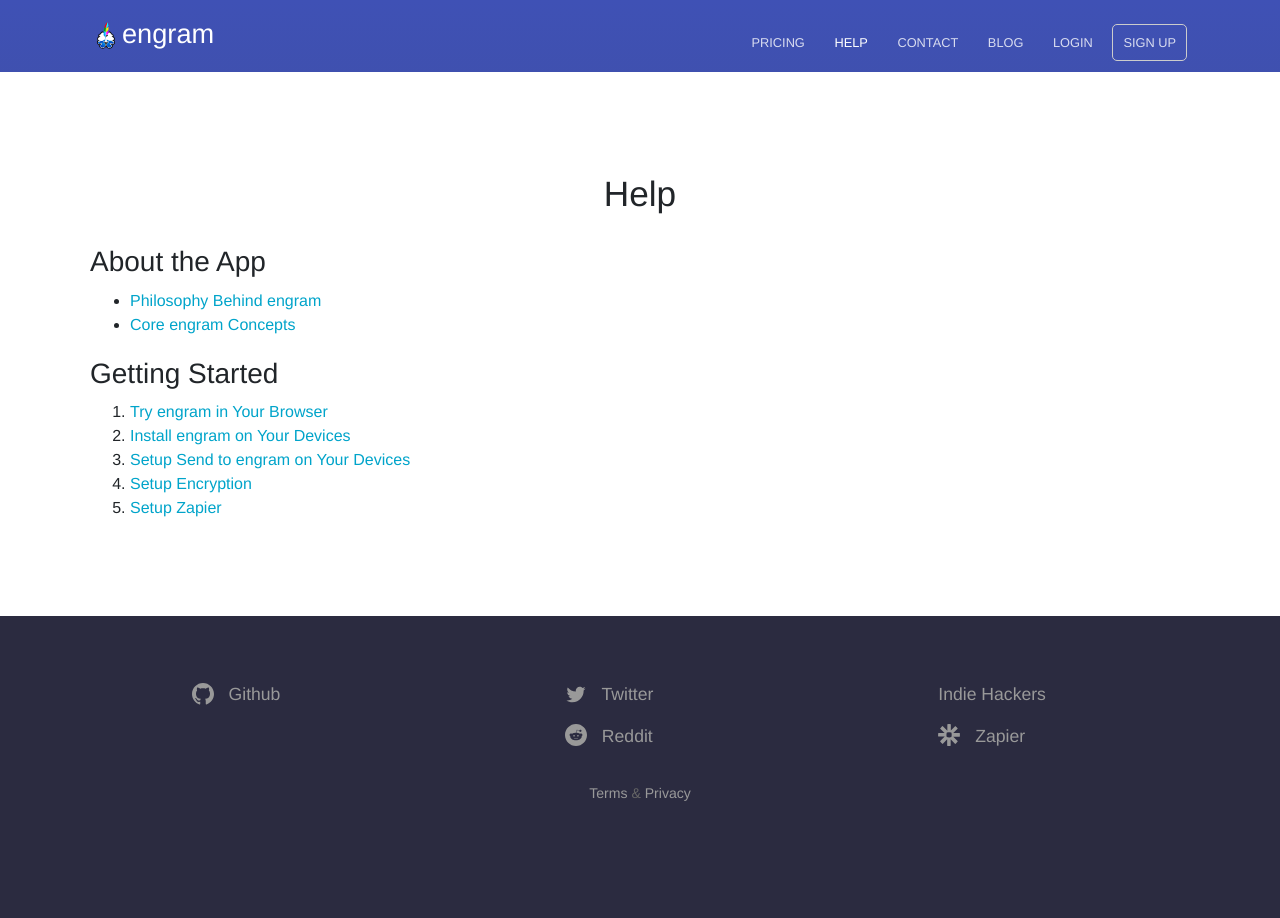
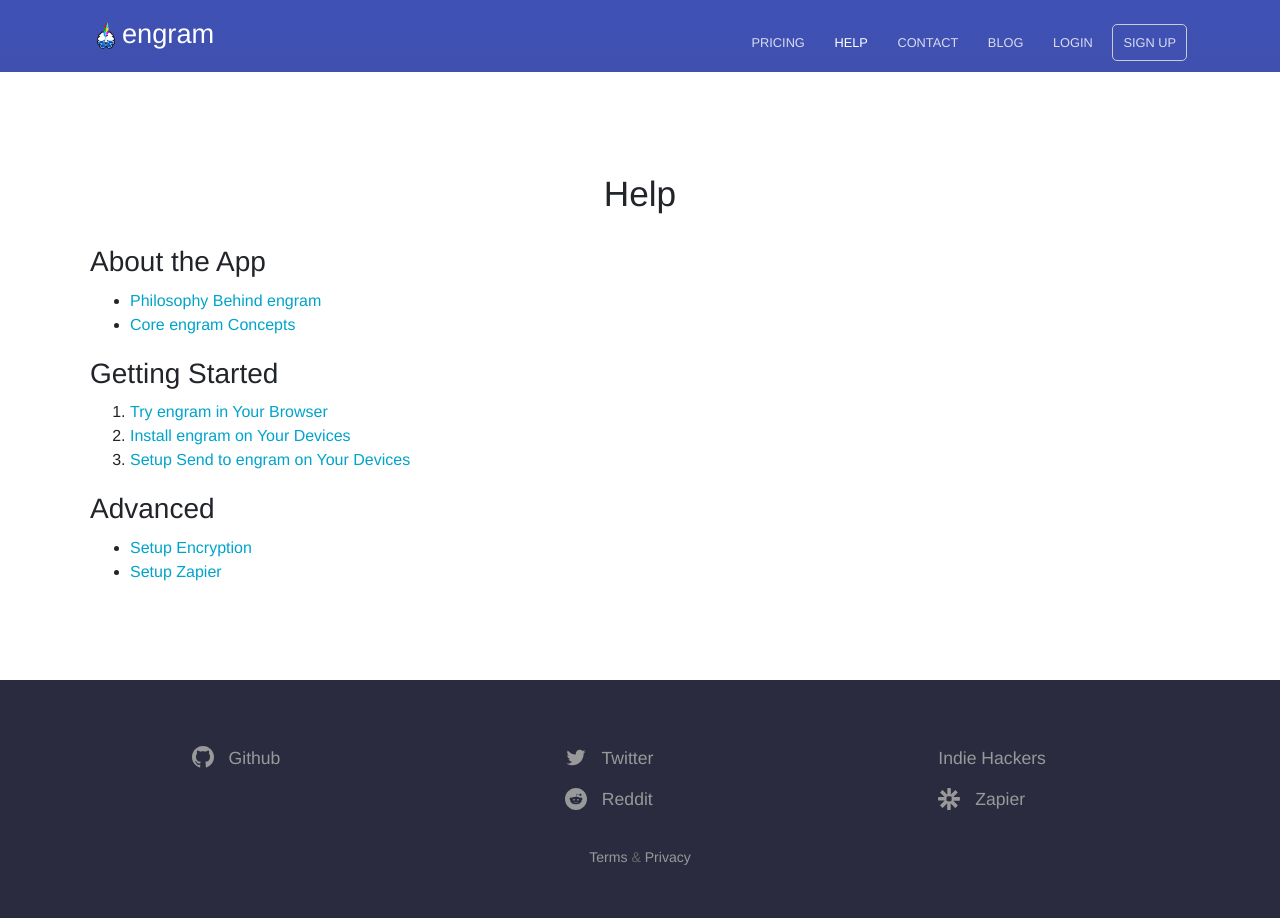
Before and after one commit to engramhq/engram-product-site, a Jekyll site: the page built from help/index.md, in a window 1280 px wide. Built offline with Jekyll 4.4.1, drawn with Linux system fonts in a browser that asks for light colours.

Commit message:
Move encryption and Zapier to advanced help

```diff
--- a/help/index.md
+++ b/help/index.md
@@ -12,6 +12,7 @@ title: Help
 0. [Try engram in Your Browser](getting-started/engram-in-your-browser)
 1. [Install engram on Your Devices](getting-started/install-engram-on-your-devices)
 2. [Setup Send to engram on Your Devices](getting-started/how-to-setup-send-to-engram)
-3. [Setup Encryption](getting-started/setup-encryption)
-4. [Setup Zapier](/2021/04/28/feature-zapier-integration/)
-<!-- 3. [Share Your engrams](getting-started/share-your-engrams) -->
+
+### Advanced
+- [Setup Encryption](getting-started/setup-encryption)
+- [Setup Zapier](/2021/04/28/feature-zapier-integration)
```
